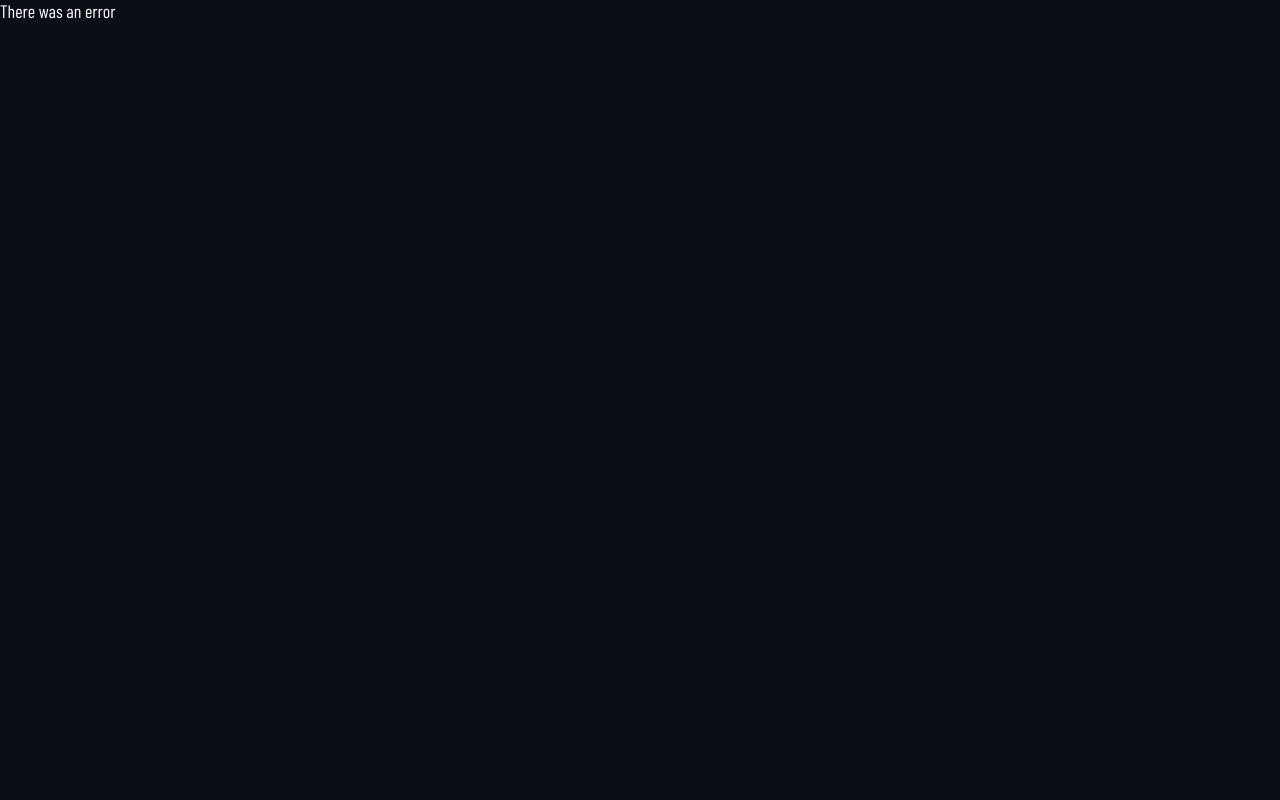
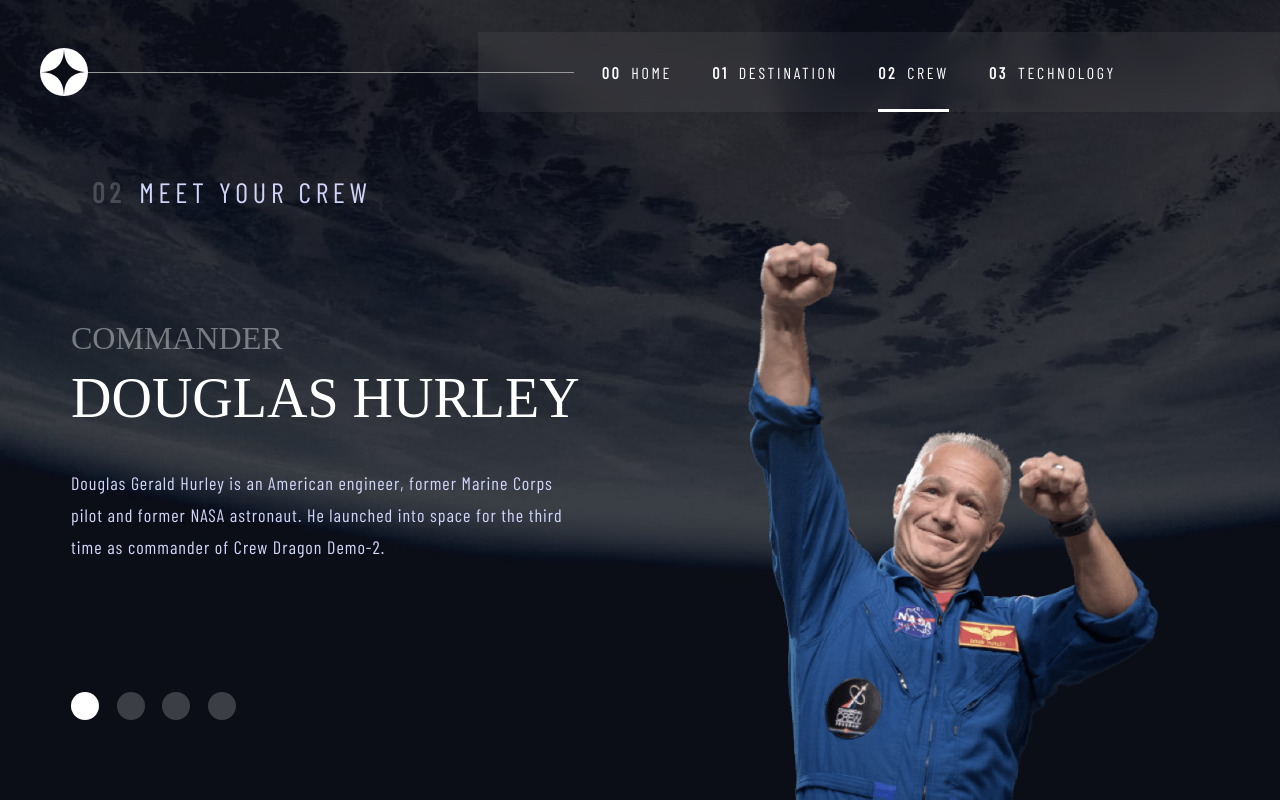
Before and after one commit to memoye/space-tourism-ui, a React (Vite) app: page /crew/1 in a window 1280 px wide. Before the commit this address had no page. Built offline with nearby package versions, Linux system fonts and the light colour scheme; a web font is replaced by a local one.

Commit message:
done crew page

```diff
--- a/package.json
+++ b/package.json
@@ -10,6 +10,7 @@
     "preview": "vite preview"
   },
   "dependencies": {
+    "framer-motion": "^10.16.4",
     "react": "^18.2.0",
     "react-dom": "^18.2.0",
     "react-router-dom": "^6.16.0"
--- a/src/components/index.js
+++ b/src/components/index.js
@@ -1,6 +1,6 @@
 import NavBar from "./navBar/navBar"
-
+import Nav from './navBar/customNavBar'
 
 export {
-    NavBar
+    NavBar, Nav
 }
--- /dev/null
+++ b/src/components/navBar/customNavBar.jsx
@@ -0,0 +1,29 @@
+import { NavLink, useNavigate } from "react-router-dom"
+
+export default ({ data, className, children }) => {
+    const navigate = useNavigate()
+
+    return (
+        <nav className={ className && className }>
+            <ul>
+                { data
+                    .map(member => (
+                        <li
+                            key={ member.id }
+                            onClick={ () => {
+                                navigate(`/crew/${member.id}`)
+                            } }
+                        >
+                            <NavLink
+                                to={ `/crew/${member.id}` }
+                                className={ `${({ isActive }) => isActive ? 'active' : ''}` }
+                            >
+                                { children && children }
+                            </NavLink>
+                        </li>
+                    ))
+                }
+            </ul>
+        </nav >
+    )
+}
--- a/src/data.json
+++ b/src/data.json
@@ -43,6 +43,7 @@
   ],
   "crew": [
     {
+      "id": "1",
       "name": "Douglas Hurley",
       "images": {
         "png": "/src/assets/crew/image-douglas-hurley.png",
@@ -52,6 +53,7 @@
       "bio": "Douglas Gerald Hurley is an American engineer, former Marine Corps pilot and former NASA astronaut. He launched into space for the third time as commander of Crew Dragon Demo-2."
     },
     {
+      "id": "2",
       "name": "Mark Shuttleworth",
       "images": {
         "png": "/src/assets/crew/image-mark-shuttleworth.png",
@@ -61,6 +63,7 @@
       "bio": "Mark Richard Shuttleworth is the founder and CEO of Canonical, the company behind the Linux-based Ubuntu operating system. Shuttleworth became the first South African to travel to space as a space tourist."
     },
     {
+      "id": "3",
       "name": "Victor Glover",
       "images": {
         "png": "/src/assets/crew/image-victor-glover.png",
@@ -70,6 +73,7 @@
       "bio": "Pilot on the first operational flight of the SpaceX Crew Dragon to the International Space Station. Glover is a commander in the U.S. Navy where he pilots an F/A-18.He was a crew member of Expedition 64, and served as a station systems flight engineer."
     },
     {
+      "id": "4",
       "name": "Anousheh Ansari",
       "images": {
         "png": "/src/assets/crew/image-anousheh-ansari.png",
@@ -81,6 +85,7 @@
   ],
   "technology": [
     {
+      "id": "1",
       "name": "Launch vehicle",
       "images": {
         "portrait": "/src/assets/technology/image-launch-vehicle-portrait.jpg",
@@ -89,6 +94,7 @@
       "description": "A launch vehicle or carrier rocket is a rocket-propelled vehicle used to carry a payload from Earth's surface to space, usually to Earth orbit or beyond. Our WEB-X carrier rocket is the most powerful in operation. Standing 150 metres tall, it's quite an awe-inspiring sight on the launch pad!"
     },
     {
+      "id": "2",
       "name": "Spaceport",
       "images": {
         "portrait": "/src/assets/technology/image-spaceport-portrait.jpg",
@@ -97,6 +103,7 @@
       "description": "A spaceport or cosmodrome is a site for launching (or receiving) spacecraft, by analogy to the seaport for ships or airport for aircraft. Based in the famous Cape Canaveral, our spaceport is ideally situated to take advantage of the Earth's rotation for launch."
     },
     {
+      "id": "3",
       "name": "Space capsule",
       "images": {
         "portrait": "/src/assets/technology/image-space-capsule-portrait.jpg",
--- a/src/index.css
+++ b/src/index.css
@@ -43,6 +43,7 @@
   background: rgb(var(--col-dark));
   position: relative;
   color: rgb(var(--col-pri-txt));
+  /* overflow: hidden !important; */
 }
 
 /* body::-webkit-scrollbar {
@@ -66,6 +67,10 @@
   text-transform: uppercase;
   font-weight: normal;
   color: var(--col-mid);
+}
+
+.page_title {
+  margin-inline: 2.25rem;
 }
 
 .subtitle {
@@ -111,6 +116,12 @@
   counter-reset: my-counter -1;
 }
 
+ul li {
+  list-style-type: none;
+  padding: 0;
+  display: block;
+}
+
 .nav_text {
   font-size: var(--font-200);
   letter-spacing: 2.75px;
--- a/src/main.jsx
+++ b/src/main.jsx
@@ -7,7 +7,7 @@
 import Root from './routes/root'
 import Home from './routes/home/home'
 import Destination, { DestinationCard } from './routes/destination/destination'
-import Crew from './routes/crew/crew'
+import Crew, { CrewMember } from './routes/crew/crew'
 import Technology from './routes/technology/technology'
 
 
@@ -31,13 +31,20 @@
               {
                 path: '/dest/:name',
                 element: <DestinationCard />,
-                errorElement: <div>Opps</div>
+                errorElement: <div>Oops! Something went wrong.</div>
               },
             ]
           },
           {
             path: 'crew',
-            element: <Crew />
+            element: <Crew />,
+            children: [
+              {
+                path: '/crew/:id',
+                element: <CrewMember />,
+                errorElement: <div>Oops! Something went wrong.</div>
+              }
+            ]
           },
           {
             path: 'tech',
--- a/src/routes/crew/crew.css
+++ b/src/routes/crew/crew.css
@@ -1,3 +1,92 @@
 .crewPage {
   background-image: url("../../assets/crew/background-crew-desktop.jpg");
+  width: 100%;
+  /* max-width: ; */
+  display: grid;
 }
+
+.crewPage .page_title {
+  display: flex;
+  align-items: center;
+  align-self: end;
+  margin-top: 2rem;
+  padding-inline: 2em;
+}
+
+.crew_container {
+  max-height: 80vh;
+  height: fit-content;
+  align-self: end;
+}
+
+.crew_member {
+  display: flex;
+  align-items: center;
+  justify-content: space-around;
+  flex-wrap: wrap;
+  gap: 2em;
+}
+
+.memberContent {
+  display: flex;
+  flex-direction: column;
+  width: 35%;
+  min-width: 350px;
+  justify-content: space-between;
+  height: 50vmin;
+}
+
+.memberContent_text {
+  display: grid;
+  gap: 0.5em;
+  margin-bottom: 2rem;
+}
+
+.member_name {
+  font-size: var(--font-600);
+  width: max-content;
+  margin-bottom: 0.5em;
+}
+
+.crew_member_img {
+  height: 70vmin;
+  min-width: 300px;
+  display: flex;
+  align-items: end;
+  justify-content: center;
+  width: 40%;
+}
+
+.crew_member_img img {
+  height: 100%;
+}
+
+.member_role {
+  color: rgb(var(--col-pri-txt), 0.4);
+  font-size: var(--font-500);
+}
+
+/* ----------------- */
+
+.crewNav ul {
+  display: flex;
+  font-size: var(--font-100);
+  gap: 1.25em;
+}
+
+.crewNav li {
+  cursor: pointer;
+  box-sizing: content-box;
+  padding: 1em;
+  transition: background-color 200ms ease;
+  background-color: rgba(var(--col-pri-txt), 0.2);
+  border-radius: 50%;
+}
+
+.crewNav li:hover {
+  background-color: rgba(var(--col-hov), 0.7);
+}
+
+.crewNav ul li:has(.active) {
+  background-color: rgb(var(--col-pri-txt));
+}
--- a/src/routes/crew/crew.jsx
+++ b/src/routes/crew/crew.jsx
@@ -1,10 +1,52 @@
+import { Outlet, useNavigate, useParams } from 'react-router-dom'
 import './crew.css'
+import data from '../../data.json'
+import { Nav } from '../../components'
+import { useEffect } from 'react'
 
-const Crew = () => {
+
+export default () => {
+    const navigate = useNavigate()
+    const { id } = useParams()
+
+    useEffect(() => {
+        if (!id) navigate('/crew/1')
+    }, [id])
+
     return (
         <section className='crewPage'>
-
+            <h1 className="subtitle page_title">
+                <span className='subtitleNum'>02</span>meet your crew
+            </h1>
+            <section className='crew_container'>
+                <Outlet />
+            </section>
         </section>
     )
 }
-export default Crew
+
+export function CrewMember() {
+    const { id: crewId } = useParams()
+    const { name, images, role, bio } = data.crew.find(member => member.id === crewId)
+
+    return (
+        <div className='crew_member'>
+            <section className='memberContent'>
+                <div className='memberContent_text'>
+                    <h2 className='member_role'>{ role }</h2>
+                    <h3 className='member_name'>{ name }</h3>
+                    <p className='member_bio'>{ bio }</p>
+                </div>
+
+                <Nav
+                    data={ data.crew }
+                    className={ 'crewNav' }
+                />
+            </section>
+
+            <div className='crew_member_img'>
+                <img src={ images.png } alt={ name } />
+            </div>
+        </div >
+    )
+}
--- a/src/routes/destination/destination.css
+++ b/src/routes/destination/destination.css
@@ -16,10 +16,6 @@
   /* background-color: red; */
   display: grid;
   gap: 2rem;
-}
-
-.destPage_title {
-  margin-inline: 2.25rem;
 }
 
 .destinationNav {
--- a/src/routes/destination/destination.jsx
+++ b/src/routes/destination/destination.jsx
@@ -1,14 +1,13 @@
 import './destination.css'
 import data from '../../data.json'
 import { NavBar } from '../../components'
-import { NavLink, Outlet, redirect, useNavigate, useParams } from 'react-router-dom'
+import { NavLink, Outlet, useNavigate, useParams } from 'react-router-dom'
 import { useEffect } from 'react'
 
 
 
 
 export default () => {
-
     const navigate = useNavigate()
     const { name } = useParams()
 
@@ -16,13 +15,10 @@
         if (!name) navigate('/dest/moon')
     }, [name])
 
-    console.log(name)
-
-
     return (
         <section className='destPage'>
             <div className='destPageContent'>
-                <h1 className="subtitle destPage_title">
+                <h1 className="subtitle page_title">
                     <span className='subtitleNum'>01</span> pick your destination
                 </h1>
                 <section className='destination_container'>
@@ -37,8 +33,6 @@
     const { name: destName } = useParams()
     const { name, images, description, distance, travel } = data.destinations.find(destination => destination.name.toLowerCase() === destName)
     const navigate = useNavigate()
-
-    console.log(destName)
 
     return (
         <div className='destination'>
@@ -60,7 +54,7 @@
                                 >
                                     <NavLink
                                         to={ `/dest/${destination.name.toLowerCase()}` }
-                                        className={ ({ isActive }) => isActive ? 'active' : '' }
+                                        className={ `nav_text ${({ isActive }) => isActive ? 'active' : ''}` }
                                     >
                                         { destination.name }
                                     </NavLink>
--- a/src/routes/root.css
+++ b/src/routes/root.css
@@ -28,6 +28,8 @@
 
 .pageContent {
   min-height: 100%;
+  display: grid;
+  place-items: end;
 }
 
 .pageContent > section {
@@ -37,4 +39,5 @@
   background-repeat: no-repeat;
   min-height: 100vh;
   width: 100%;
+  /* overflow: hidden !important; */
 }
--- a/src/routes/technology/technology.jsx
+++ b/src/routes/technology/technology.jsx
@@ -1,8 +1,27 @@
+import { useEffect } from 'react'
 import './technology.css'
+import { useNavigate, useParams } from 'react-router-dom'
 
 const Technology = () => {
+    const navigate = useNavigate()
+    const { id } = useParams()
+
+    useEffect(() => {
+        if (!id) navigate('/tech/1')
+    }, [id])
+
     return (
-        <section className='techPage'>Technology</section>
+        <section className='techPage'>
+            <section>
+                <h1 className="subtitle page_title">
+                    <span className='subtitleNum'>03</span> Space Launch 101
+                </h1>
+
+                <div>
+                    <h2></h2>
+                </div>
+            </section>
+        </section>
     )
 }
 export default Technology
```
Also changed, not shown: 1 other file (tests, documents, lock files or other folders).
